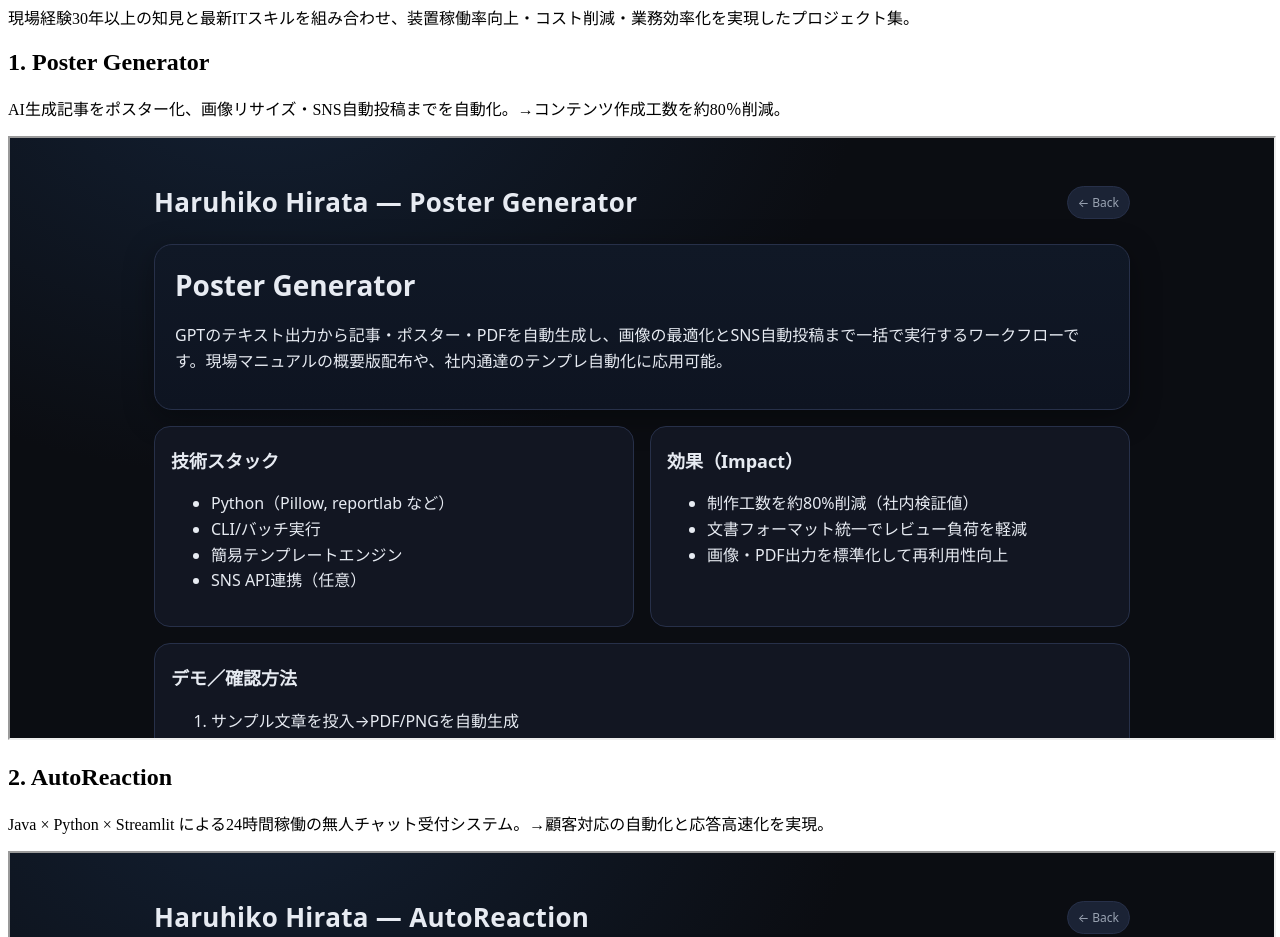
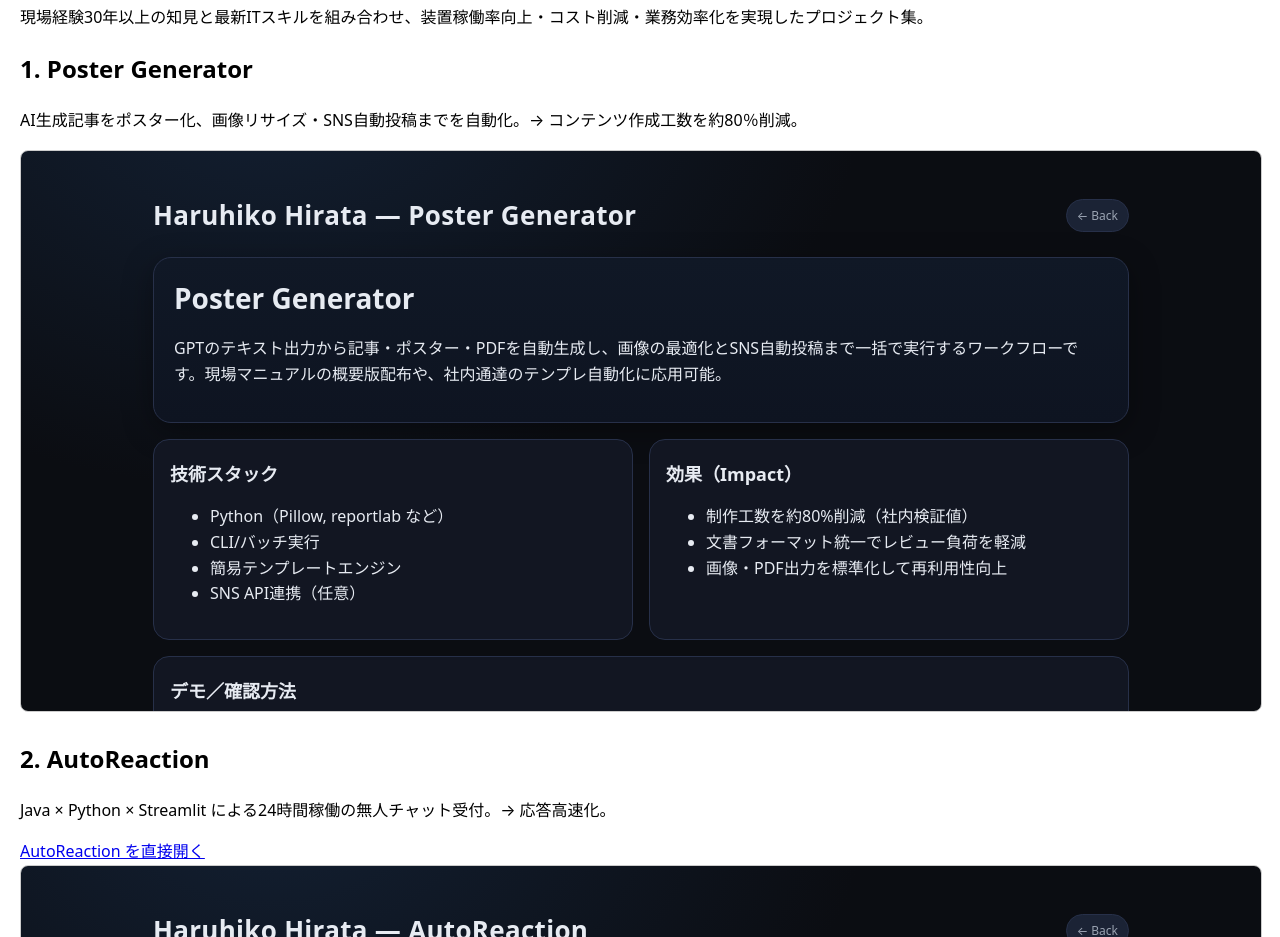
Before and after one commit to hirata-haruhiko/hirata-portfolio, a plain HTML site: page index.html in a window 1280 px wide. Shown: the part 84-1021 px from the top of the page. Drawn offline with Linux system fonts and the light colour scheme.

Commit message:
Update index.html

```diff
--- a/index.html
+++ b/index.html
@@ -1,19 +1,29 @@
 <!DOCTYPE html>
 <html lang="ja">
 <head>
-  <meta charset="UTF-8">
+  <meta charset="UTF-8" />
+  <meta name="viewport" content="width=device-width, initial-scale=1" />
   <title>平田ポートフォリオ / Hirata Portfolio</title>
+  <style>
+    body { font-family: system-ui, -apple-system, Segoe UI, Roboto, Meiryo, sans-serif; line-height: 1.6; margin: 20px; }
+    h1 { margin-bottom: 8px; }
+    .frame { width: 100%; height: 70vh; border: 1px solid #ccc; border-radius: 8px; }
+    @media (max-width: 720px) { .frame { height: 60vh; } }
+  </style>
 </head>
 <body>
   <h1>半導体装置製造フィールドサービス & ITソリューション事例</h1>
   <p>現場経験30年以上の知見と最新ITスキルを組み合わせ、装置稼働率向上・コスト削減・業務効率化を実現したプロジェクト集。</p>
 
   <h2>1. Poster Generator</h2>
-  <p>AI生成記事をポスター化、画像リサイズ・SNS自動投稿までを自動化。→コンテンツ作成工数を約80％削減。</p>
-  <iframe src="poster-generator.html" width="100%" height="600px"></iframe>
+  <p>AI生成記事をポスター化、画像リサイズ・SNS自動投稿までを自動化。→ コンテンツ作成工数を約80％削減。</p>
+  <iframe class="frame" src="./poster-generator.html" loading="lazy"></iframe>
 
   <h2>2. AutoReaction</h2>
-  <p>Java × Python × Streamlit による24時間稼働の無人チャット受付システム。→顧客対応の自動化と応答高速化を実現。</p>
-  <iframe src="autoreaction.html" width="100%" height="600px"></iframe>
+  <p>Java × Python × Streamlit による24時間稼働の無人チャット受付。→ 応答高速化。</p>
+  <div class="links">
+    <a href="./autoreaction.html">AutoReaction を直接開く</a>
+  </div>
+  <iframe class="frame" src="./autoreaction.html" loading="lazy"></iframe>
 </body>
 </html>
```
